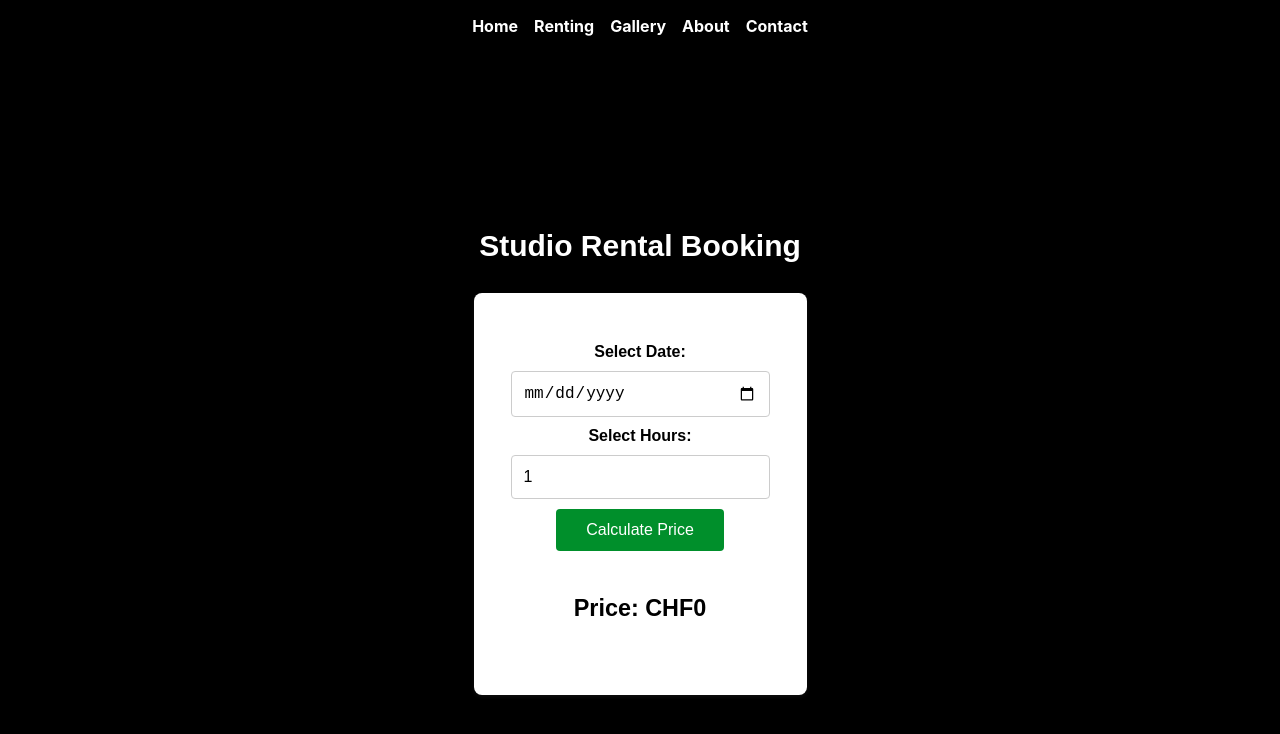
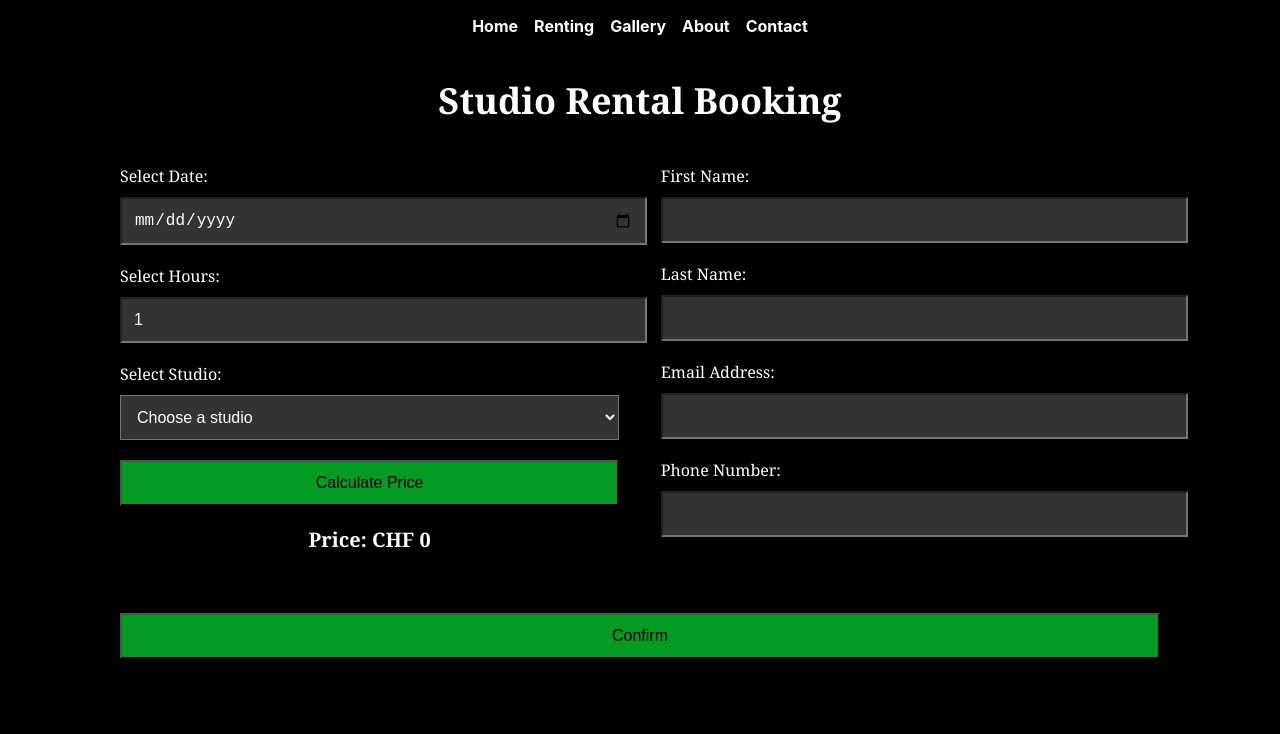
Before and after one commit to aakset/multimedia, a React (Create React App) app in the folder multimedia/: page /Renting in a window 1280 px wide. Shown: the top 734 px of the page. Built offline with nearby package versions, Linux system fonts and the light colour scheme.

Commit message:
CSS required for renting page

```diff
--- a/multimedia/src/Renting.js
+++ b/multimedia/src/Renting.js
@@ -1,10 +1,16 @@
-import React, { useState } from "react";
-import "./renting.css";
+import React, { useState } from 'react';
+import './renting.css';
 
 function RentingPage() {
-  const [selectedDate, setSelectedDate] = useState("");
+  const [selectedDate, setSelectedDate] = useState('');
   const [selectedHours, setSelectedHours] = useState(1);
+  const [selectedStudio, setSelectedStudio] = useState('');
   const [price, setPrice] = useState(0);
+  const [isConfirmed, setIsConfirmed] = useState(false);
+  const [email, setEmail] = useState('');
+  const [phoneNumber, setPhoneNumber] = useState('');
+  const [firstName, setFirstName] = useState('');
+  const [lastName, setLastName] = useState('');
 
   const handleDateChange = (event) => {
     setSelectedDate(event.target.value);
@@ -14,15 +20,59 @@ function RentingPage() {
     setSelectedHours(parseInt(event.target.value));
   };
 
+  const handleStudioChange = (event) => {
+    setSelectedStudio(event.target.value);
+  };
+
+  const handleEmailChange = (event) => {
+    setEmail(event.target.value);
+  };
+
+  const handlePhoneNumberChange = (event) => {
+    setPhoneNumber(event.target.value);
+  };
+
+  const handleFirstNameChange = (event) => {
+    setFirstName(event.target.value);
+  };
+
+  const handleLastNameChange = (event) => {
+    setLastName(event.target.value);
+  };
+
   const calculatePrice = () => {
-    const hourlyRate = 300;
+    let hourlyRate = 0;
+    switch (selectedStudio) {
+      case 'Northlake A':
+        hourlyRate = 300;
+        break;
+      case 'Northlake B':
+        hourlyRate = 225;
+        break;
+      case 'Northlake C':
+        hourlyRate = 180;
+        break;
+      case 'Northlake D':
+        hourlyRate = 140;
+        break;
+      default:
+        hourlyRate = 0;
+        break;
+    }
     const calculatedPrice = selectedHours * hourlyRate;
     setPrice(calculatedPrice);
   };
 
+  const handleConfirmation = () => {
+    setIsConfirmed(true);
+  };
+
   return (
     <div className="renting-page">
+      <div className="title-container">
         <h1 className="titleRenting">Studio Rental Booking</h1>
+      </div>
+      <div className="booking-container">
         <div className="booking-form">
           <label htmlFor="date">Select Date:</label>
           <input
@@ -39,10 +89,64 @@ function RentingPage() {
             value={selectedHours}
             onChange={handleHoursChange}
           />
+          <label htmlFor="studio">Select Studio:</label>
+          <select
+            id="studio"
+            value={selectedStudio}
+            onChange={handleStudioChange}
+          >
+            <option value="">Choose a studio</option>
+            <option value="Northlake A">Northlake A</option>
+            <option value="Northlake B">Northlake B</option>
+            <option value="Northlake C">Northlake C</option>
+            <option value="Northlake D">Northlake D</option>
+          </select>
           <button onClick={calculatePrice}>Calculate Price</button>
           <div className="price-display">
-          <h3>Price: CHF{price}</h3>
+            <h3>Price: CHF {price}</h3>
           </div>
+        </div>
+        <div className="personal-form">
+        <label htmlFor="firstName">First Name:</label>
+          <input
+            type="text"
+            id="firstName"
+            value={firstName}
+            onChange={handleFirstNameChange}
+          />
+          <label htmlFor="lastName">Last Name:</label>
+          <input
+            type="text"
+            id="lastName"
+            value={lastName}
+            onChange={handleLastNameChange}
+          />
+          <label htmlFor="email">Email Address:</label>
+          <input
+            type="email"
+            id="email"
+            value={email}
+            onChange={handleEmailChange}
+          />
+          <label htmlFor="phone">Phone Number:</label>
+          <input
+            type="tel"
+            id="phone"
+            value={phoneNumber}
+            onChange={handlePhoneNumberChange}
+          />
+        </div>
+      </div>
+      <div className="confirmation-block">
+        {isConfirmed ? (
+          <p className="confirmation-message">
+            Booking confirmed!
+          </p>
+        ) : (
+          <button id="confirmation" onClick={handleConfirmation}>
+            Confirm
+          </button>
+        )}
       </div>
     </div>
   );
--- a/multimedia/src/renting.css
+++ b/multimedia/src/renting.css
@@ -1,61 +1,100 @@
 .renting-page {
-    display: flex;
-    flex-direction: column;
-    align-items: center;
-    justify-content: center;
-    height: 100vh;
-    font-family: Arial, sans-serif;
+  background-color: #000;
+  color: #fff;
+  font-family: Georgia, "Times New Roman", Times, serif;
+  padding-left: 120px;
+  padding-right: 120px;
+}
+
+.title-container {
+  text-align: center;
+  margin-bottom: 40px;
 }
 
 .titleRenting {
-    color: white;
+  font-size: 36px;
+  color: #fff;
+  text-shadow: 2px 2px 4px rgba(0, 0, 0, 0.5);
+  font-family: Georgia, "Times New Roman", Times, serif;
+  font-weight: bolder;
 }
 
-  h1 {
-    margin-bottom: 30px;
-    font-size: 30px;
-    color: #333;
+.booking-container {
+  display: flex;
+  justify-content: space-between;
+  align-items: flex-start;
+  margin-bottom: 40px;
 }
 
-  .booking-form {
-    display: flex;
-    flex-direction: column;
-    align-items: center;
-    justify-content: center;
-    background-color: #fff;
-    padding: 50px;
-    border-radius: 8px;
-    box-shadow: 0 2px 4px rgba(140, 140, 140, 0.1);
+.booking-form,
+.personal-form {
+  flex-basis: 48%;
 }
 
-  label {
-    font-weight: bold;
+.booking-form label,
+.personal-form label {
+  display: block;
   margin-bottom: 10px;
-    color: #000000;
-  }
-
-  input[type="date"],
-  input[type="number"] {
-    width: 100%;
-    padding: 12px;
-    margin-bottom: 10px;
-    border: 1px solid #ccc;
-    border-radius: 4px;
   font-size: 16px;
 }
 
-  button {
-    padding: 12px 30px;
-    background-color: #008f2b;
+.booking-form select,
+.booking-form input[type="date"],
+.booking-form input[type="number"],
+.personal-form input[type="email"],
+.personal-form input[type="tel"],
+.personal-form input[type="text"] {
+  display: block;
+  width: 100%;
+  padding: 12px;
+  background-color: #333;
   color: #fff;
-    border: none;
-    border-radius: 4px;
+  font-size: 16px;
+  margin-bottom: 20px;
+}
+
+.booking-form select:focus,
+.booking-form input[type="date"]:focus,
+.booking-form input[type="number"]:focus,
+.personal-form input[type="email"]:focus,
+.personal-form input[type="tel"]:focus,
+.personal-form input[type="text"]:focus {
+  outline: none;
+
+}
+
+.booking-form button,
+#confirmation {
+  display: block;
+  width: 100%;
+  padding: 12px;
+  background-color: #039b21;
+  color: #000;
+  font-size: 16px;
   cursor: pointer;
-    font-size: 16px;
+  transition: background-color 0.3s ease;
+}
+
+.booking-form button:hover,
+#confirmation:hover {
+  background-color: #006314;
 }
 
 .price-display {
+  text-align: center;
   margin-top: 20px;
+}
+
+.price-display h3 {
   font-size: 20px;
-    color: #000000;
 }
+
+.confirmation-block {
+  text-align: center;
+  margin-top: 40px;
+}
+
+.confirmation-message {
+  font-size: 20px;
+  font-weight: bold;
+}
```
Lines whose indentation alone changed are shown as unchanged.
